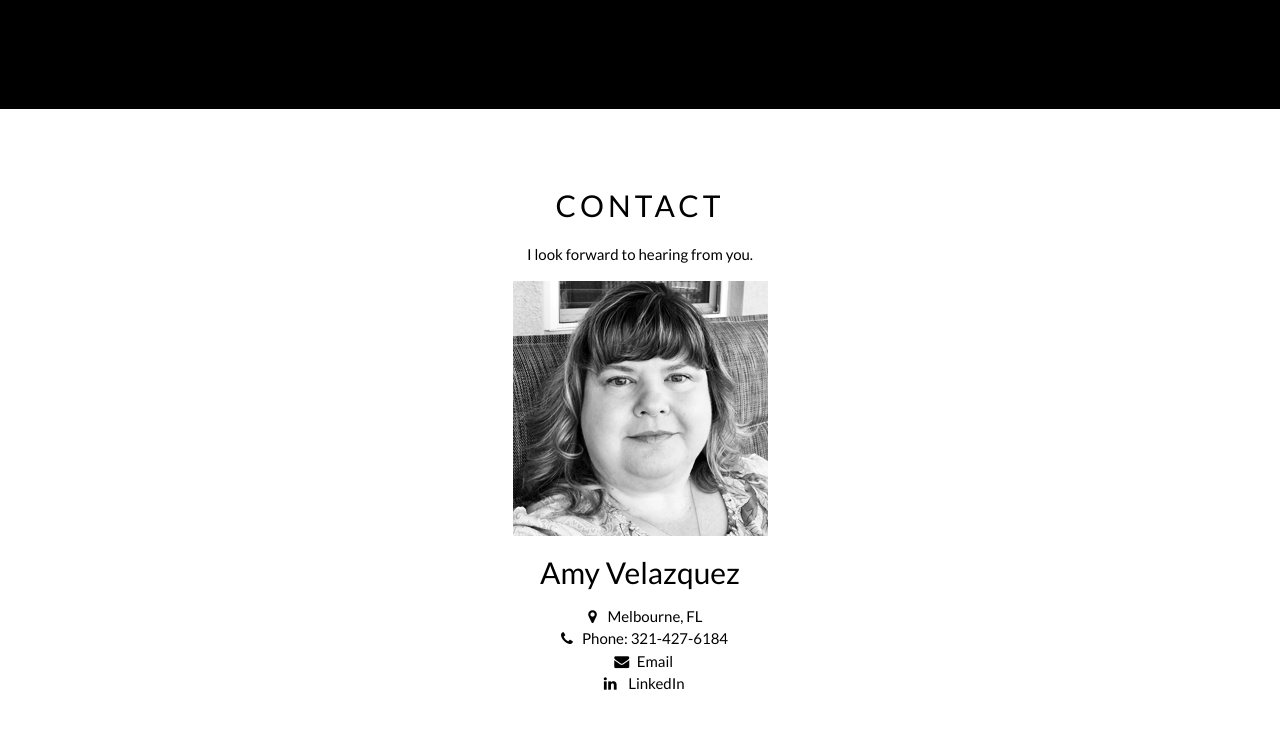
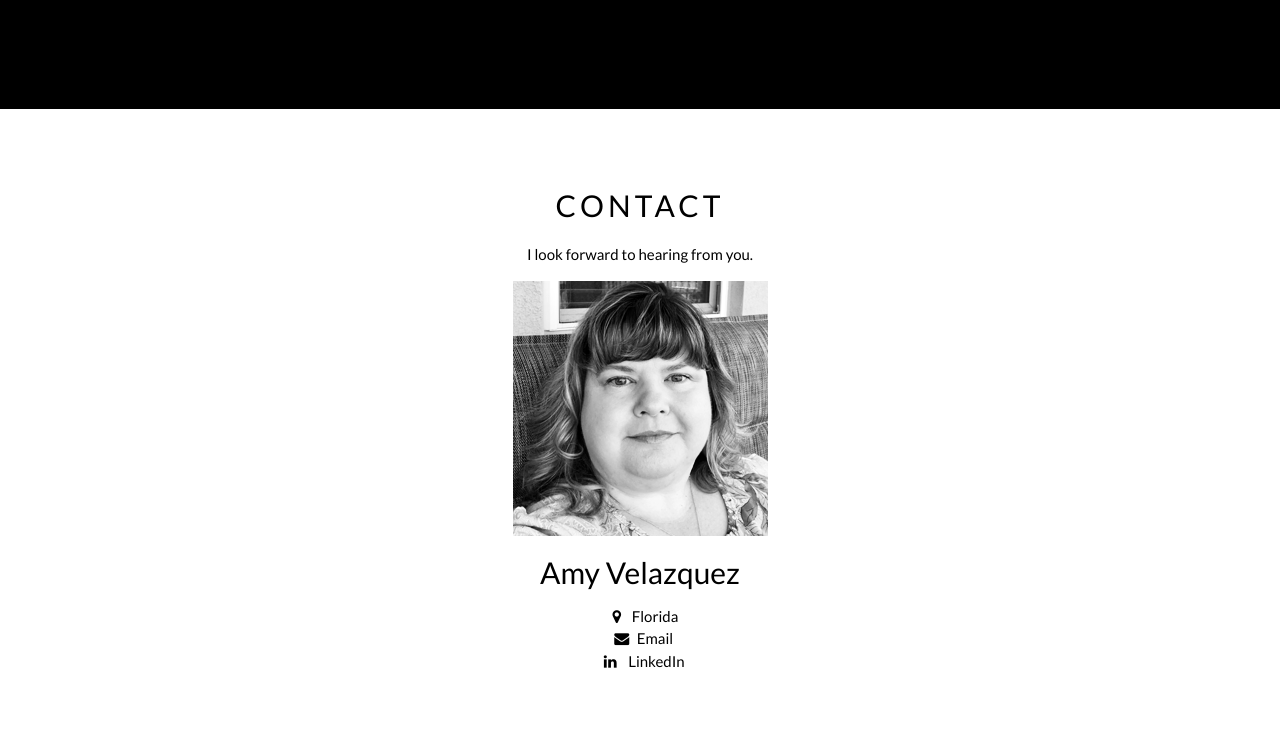
Before and after one commit to AmyVelazquez/RedoHW17-18-19, a plain HTML site: page index.html in a window 1280 px wide. Shown: the part 1835-2564 px from the top of the page. Drawn offline with nearby package versions, Linux system fonts and the light colour scheme.

Commit message:
Update index.html

```diff
--- a/index.html
+++ b/index.html
@@ -135,8 +135,7 @@
     <div class="w3-row w3-padding-small">
       <div class="w3-col w3-center">
         <h2>Amy Velazquez</h2>
-        <i class="fa fa-map-marker" style="width:30px"></i>Melbourne, FL<br>
-        <i class="fa fa-phone" style="width:30px"></i>Phone: 321-427-6184<br>
+        <i class="fa fa-map-marker" style="width:30px"></i>Florida<br>
         <i class="fa fa-envelope" style="width:30px"></i><a href="mailto:amyvelazquez.ux@outlook.com">Email</a><br>
         <i class="fa fa-linkedin" style="width:30px"></i> <a
           href="https://www.linkedin.com/in/amyvelazquez/">LinkedIn</a><br>
```
